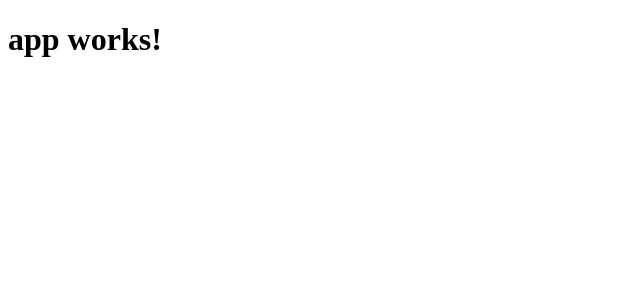
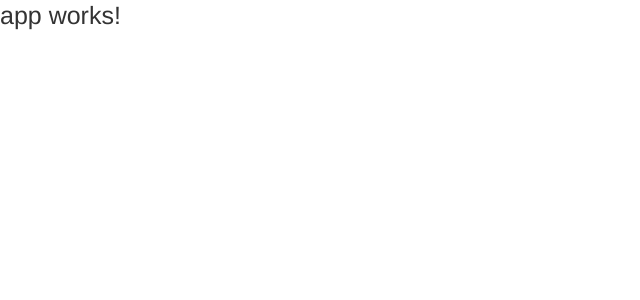
Before and after one commit to huzum-catalin/phoneBook, an Angular app: page / in a window 1280 px wide. Shown: the top 300 px of the page, without its empty margins (0-640 px from the left). Built offline with nearby package versions, Linux system fonts and the light colour scheme.

Commit message:
=Added boostrap

```diff
--- a/package.json
+++ b/package.json
@@ -20,7 +20,9 @@
     "@angular/platform-browser": "^2.3.1",
     "@angular/platform-browser-dynamic": "^2.3.1",
     "@angular/router": "^3.3.1",
+    "bootstrap": "^4.0.0-alpha.6",
     "core-js": "^2.4.1",
+    "font-awesome": "^4.7.0",
     "rxjs": "^5.0.1",
     "ts-helpers": "^1.1.1",
     "zone.js": "^0.7.2"
--- a/src/app/app.component.css
+++ b/src/app/app.component.css
@@ -0,0 +1,2 @@
+@import "../node_modules/bootstrap/dist/css/bootstrap.min.css";
+@import "../node_modules/font-awesome/css/font-awesome.css";
--- a/src/styles.css
+++ b/src/styles.css
@@ -1 +1,3 @@
 /* You can add global styles to this file, and also import other style files */
+@import "~/bootstrap/dist/css/bootstrap.min.css";
+@import "~/font-awesome/css/font-awesome.css";
```
